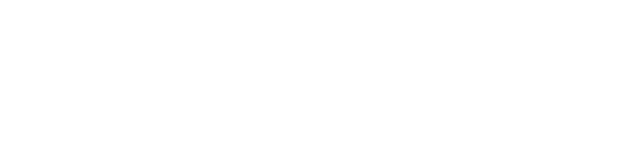
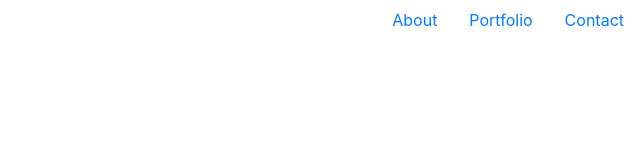
Before and after one commit to zacharybryan/responsivePortfolio, a plain HTML site: page index.html in a window 1280 px wide. Shown: the whole page, without its empty margins (640-1280 px from the left). Drawn offline with nearby package versions, Linux system fonts and the light colour scheme.

Commit message:
added nav bar

```diff
--- a/index.html
+++ b/index.html
@@ -1,5 +1,6 @@
 <!DOCTYPE html>
 <html lang="en">
+
 <head>
 
     <meta charset="UTF-8">
@@ -8,9 +9,28 @@
 
     <title>Document</title>
 
-    <link rel="stylesheet" href="https://stackpath.bootstrapcdn.com/bootstrap/4.5.0/css/bootstrap.min.css" integrity="sha384-9aIt2nRpC12Uk9gS9baDl411NQApFmC26EwAOH8WgZl5MYYxFfc+NcPb1dKGj7Sk" crossorigin="anonymous">
+    <link rel="stylesheet" href="https://stackpath.bootstrapcdn.com/bootstrap/4.5.0/css/bootstrap.min.css"
+        integrity="sha384-9aIt2nRpC12Uk9gS9baDl411NQApFmC26EwAOH8WgZl5MYYxFfc+NcPb1dKGj7Sk" crossorigin="anonymous">
 
 </head>
+
+<header>
+
+    <nav>
+        <ul class="nav justify-content-end">
+            <li class="nav-item">
+                <a class="nav-link active" href="#">About</a>
+            </li>
+            <li class="nav-item">
+                <a class="nav-link" href="./portfolio.html">Portfolio</a>
+            </li>
+            <li class="nav-item">
+                <a class="nav-link" href="./contact.html">Contact</a>
+            </li>
+        </ul>
+    </nav>
+
+</header>
 
 <body>
 
```
